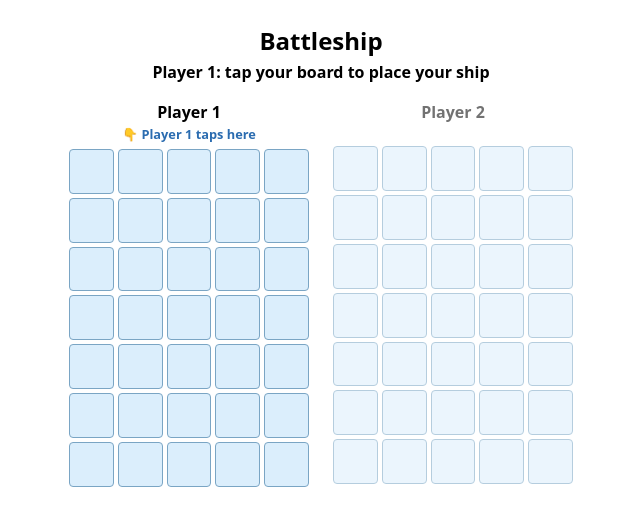
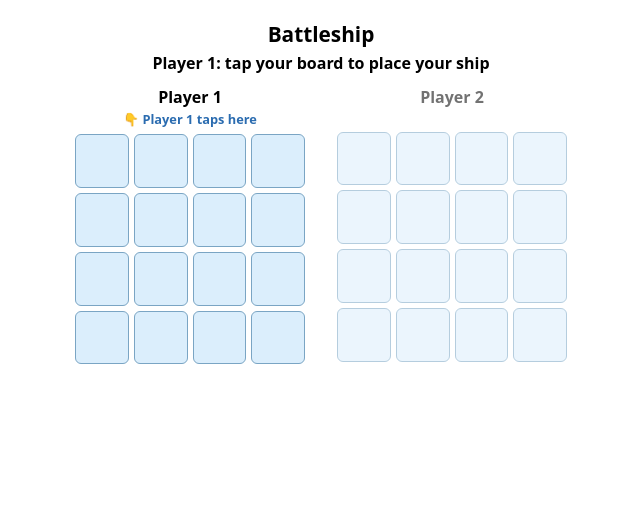
Before and after one commit to TechSimply/battleship, an Angular app: page / in a window 1280 px wide. Shown: the top 526 px of the page, without its empty margins (319-959 px from the left). Built offline with nearby package versions, Linux system fonts and the light colour scheme.

Commit message:
Update game logic and board dimensions: change board size to 4x4, adjust related game mechanics and UI elements for consistency

```diff
--- a/src/app/game/game.html
+++ b/src/app/game/game.html
@@ -12,7 +12,7 @@
           }
         </p>
         <div class="board">
-          @for (cell of board; track cell.y * 5 + cell.x) {
+          @for (cell of board; track $index) {
             <button
               class="cell"
               [class.destroyed]="cell.destroyed"
--- a/src/app/game/game.scss
+++ b/src/app/game/game.scss
@@ -1,27 +1,28 @@
 .game {
   max-width: 640px;
   margin: 0 auto;
-  padding: 1rem;
+  padding: 0.75rem;
   font-family: system-ui, sans-serif;
   text-align: center;
 }
 
 h1 {
   margin: 0 0 0.25rem;
-  font-size: 1.5rem;
+  font-size: 1.3rem;
 }
 
 .status {
-  min-height: 1.5em;
-  margin: 0 0 1rem;
+  min-height: 1.4em;
+  margin: 0 0 0.75rem;
   font-weight: 600;
 }
 
+// Mobile first: boards stacked vertically for portrait screens.
 .boards {
   display: flex;
-  flex-wrap: wrap;
-  justify-content: center;
-  gap: 1.5rem;
+  flex-direction: column;
+  align-items: center;
+  gap: 1rem;
 }
 
 .board-wrap {
@@ -48,19 +49,20 @@ h1 {
 
 .board {
   display: grid;
-  grid-template-columns: repeat(5, 1fr);
-  gap: 4px;
-  width: min(45vw, 240px);
+  grid-template-columns: repeat(4, 1fr);
+  gap: 5px;
+  width: min(62vw, 230px);
 }
 
 .cell {
   aspect-ratio: 1;
   border: 1px solid #7aa5c4;
-  border-radius: 4px;
+  border-radius: 6px;
   background: #dbeefc;
-  font-size: 1rem;
+  font-size: 1.3rem;
   padding: 0;
   cursor: pointer;
+  touch-action: manipulation; // no double-tap zoom on fast taps
 
   &.destroyed {
     background: #55606a;
@@ -86,12 +88,22 @@ h1 {
   }
 }
 
+// Side by side when there is room (landscape / desktop).
+@media (min-width: 560px) {
+  .boards {
+    flex-direction: row;
+    justify-content: center;
+    align-items: flex-start;
+    gap: 2rem;
+  }
+}
+
 .reset {
-  margin-top: 1.25rem;
-  padding: 0.6rem 1.5rem;
+  margin-top: 1rem;
+  padding: 0.7rem 1.75rem;
   font-size: 1rem;
   border: none;
-  border-radius: 6px;
+  border-radius: 8px;
   background: #2b6cb0;
   color: #fff;
   cursor: pointer;
--- a/src/app/game/game.service.ts
+++ b/src/app/game/game.service.ts
@@ -1,7 +1,7 @@
 import { Injectable, computed, signal } from '@angular/core';
 
-export const BOARD_W = 5;
-export const BOARD_H = 7;
+export const BOARD_W = 4;
+export const BOARD_H = 4;
 
 export type PlayerId = 0 | 1;
 export type Phase = 'placement' | 'fire' | 'move' | 'gameover';
```
Also changed, not shown: game-logic.txt, 1 other file (tests, documents, lock files or other folders).
